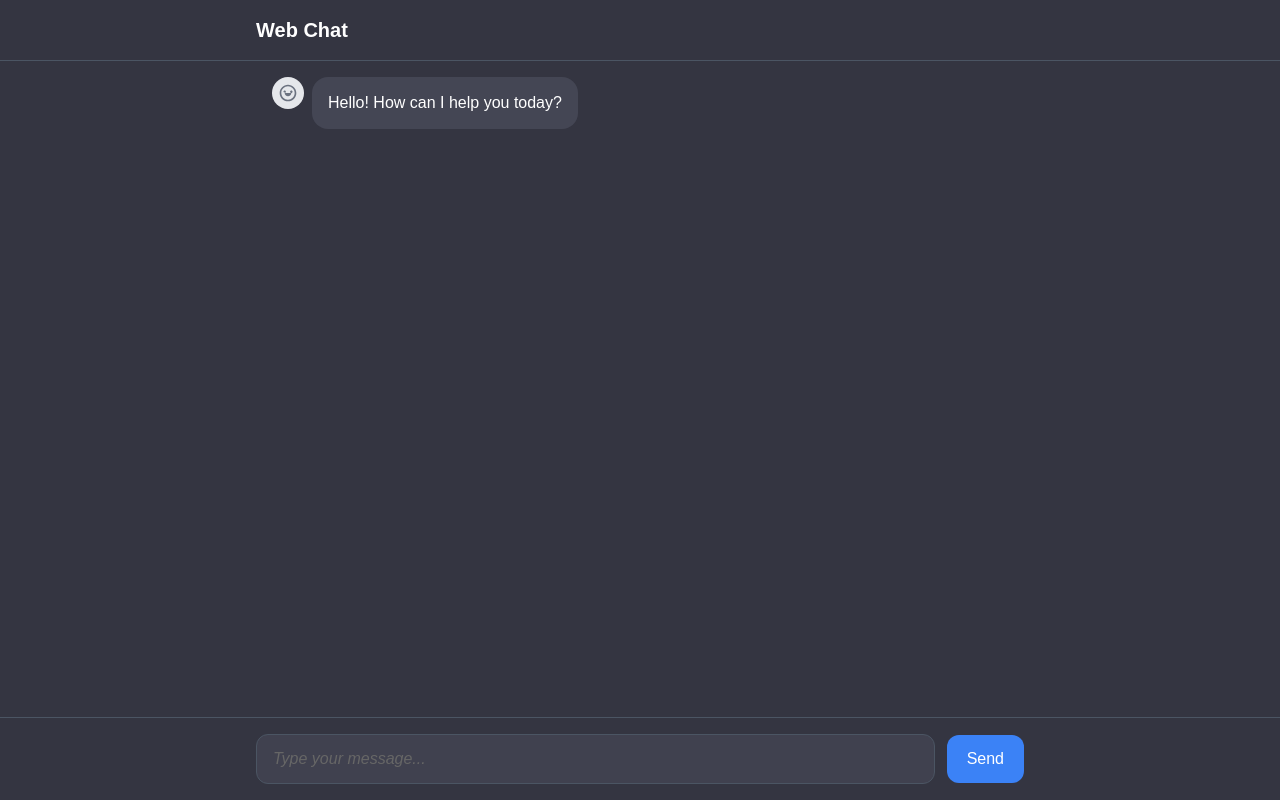
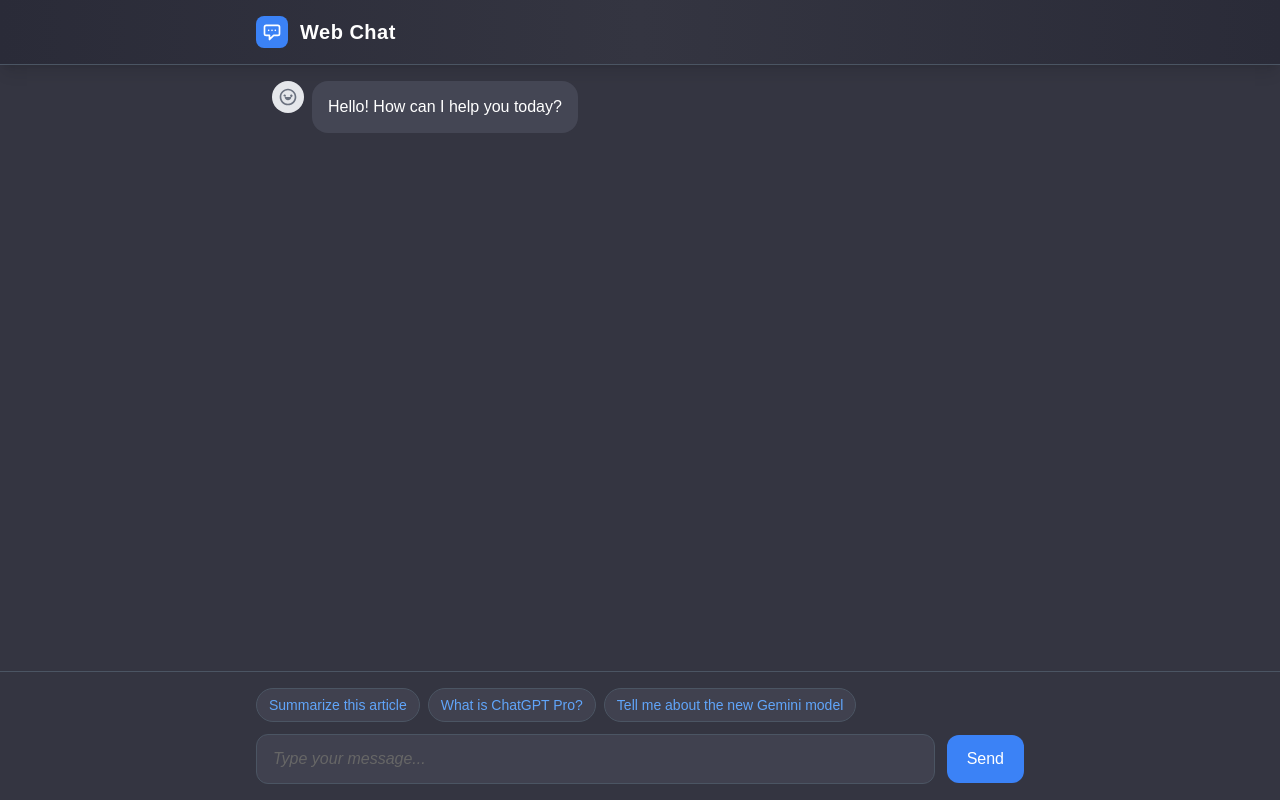
Before and after one commit to faizancodes/web-chat, a Next.js app: page / in a window 1280 px wide. Built offline with nearby package versions, Linux system fonts and the light colour scheme.

Commit message:
added initial chips

```diff
--- a/src/app/chat/route.ts
+++ b/src/app/chat/route.ts
@@ -54,7 +54,7 @@ export async function POST(req: Request) {
       {
         role: "system",
         content:
-          "You are an expert at answering questions in a clear and concise manner. Always make sure your responses are in valid markdown format.",
+          "You are an expert at answering questions in a clear and concise manner. Always make sure your responses are in valid markdown format. Don't ever say 'Here is the answer in markdown format:' or anything like that. Just give the answer.",
       },
       ...chatHistory,
       {
--- a/src/app/page.tsx
+++ b/src/app/page.tsx
@@ -88,6 +88,20 @@ export default function Home() {
   const [isLoading, setIsLoading] = useState(false);
   const [rateLimitError, setRateLimitError] = useState(false);
   const [retryAfter, setRetryAfter] = useState(0);
+  const [initialChips] = useState([
+    {
+      text: "Summarize this article",
+      url: "https://www.cnbc.com/2024/12/07/the-fed-is-on-course-to-cut-interest-rates-in-december-but-what-happens-next-is-anyones-guess.html",
+    },
+    {
+      text: "What is ChatGPT Pro?",
+      url: "https://openai.com/index/introducing-chatgpt-pro/",
+    },
+    {
+      text: "Tell me about the new Gemini model",
+      url: "https://workspace.google.com/blog/product-announcements/new-gemini-gems-deeper-knowledge-and-business-context",
+    },
+  ]);
   const inputRef = useRef<HTMLDivElement>(null);
   const messagesEndRef = useRef<HTMLDivElement>(null);
 
@@ -118,13 +132,20 @@ export default function Home() {
       .map(segment => segment.content)
       .join(" ");
 
+    await sendMessage(messageContent);
+  };
+
+  const sendMessage = async (messageContent: string) => {
     // Add user message to the conversation
     const userMessage = { role: "user" as const, content: messageContent };
     setMessages(prev => [...prev, userMessage]);
 
-    // Clear the input
-    inputRef.current.innerHTML = "";
-    setMessage("");
+    // Clear the input if it exists
+    if (inputRef.current) {
+      inputRef.current.innerHTML = "";
+      setMessage("");
+    }
+
     setIsLoading(true);
 
     try {
@@ -170,6 +191,15 @@ export default function Home() {
     }
   };
 
+  const handleChipClick = async (
+    e: React.MouseEvent,
+    chip: { text: string; url: string }
+  ) => {
+    e.preventDefault();
+    const messageContent = `${chip.text} ${chip.url}`;
+    await sendMessage(messageContent);
+  };
+
   const handleInput = (e: React.FormEvent<HTMLDivElement>) => {
     const content = e.currentTarget.textContent || "";
     setMessage(content);
@@ -185,9 +215,30 @@ export default function Home() {
   return (
     <div className="flex flex-col h-screen bg-[#343541]">
       {/* Header */}
-      <div className="w-full bg-[#343541] border-b border-gray-600 p-4">
-        <div className="max-w-3xl mx-auto">
-          <h1 className="text-xl font-semibold text-white">Web Chat</h1>
+      <div className="w-full bg-gradient-to-r from-[#2a2b38] via-[#343541] to-[#2a2b38] border-b border-gray-600 p-4 shadow-lg">
+        <div className="max-w-3xl mx-auto flex items-center justify-between">
+          <div className="flex items-center space-x-3">
+            <div className="w-8 h-8 rounded-lg bg-blue-500 flex items-center justify-center transform hover:rotate-12 transition-transform duration-300">
+              <svg
+                className="w-5 h-5 text-white"
+                viewBox="0 0 24 24"
+                fill="none"
+                stroke="currentColor"
+                strokeWidth="2"
+              >
+                <path
+                  strokeLinecap="round"
+                  strokeLinejoin="round"
+                  d="M8 10h.01M12 10h.01M16 10h.01M9 16H5a2 2 0 01-2-2V6a2 2 0 012-2h14a2 2 0 012 2v8a2 2 0 01-2 2h-5l-5 5v-5z"
+                />
+              </svg>
+            </div>
+            <div>
+              <h1 className="text-xl font-bold text-white tracking-wide hover:text-blue-400 transition-colors duration-300">
+                Web Chat
+              </h1>
+            </div>
+          </div>
         </div>
       </div>
 
@@ -366,6 +417,21 @@ export default function Home() {
       {/* Input Area */}
       <div className="fixed bottom-0 w-full bg-[#343541] border-t border-gray-600 p-4">
         <div className="max-w-3xl mx-auto">
+          {/* Chips */}
+          <div className="flex gap-2 mb-3 flex-wrap">
+            {initialChips.map((chip, index) => (
+              <a
+                key={index}
+                href={chip.url}
+                onClick={e => handleChipClick(e, chip)}
+                target="_blank"
+                rel="noopener noreferrer"
+                className="inline-block bg-[#40414f] text-blue-400 px-3 py-1.5 rounded-full text-sm hover:bg-[#4a4b59] transition-colors border border-gray-600 cursor-pointer"
+              >
+                {chip.text}
+              </a>
+            ))}
+          </div>
           <div className="flex gap-3 items-center">
             <div
               ref={inputRef}
```
